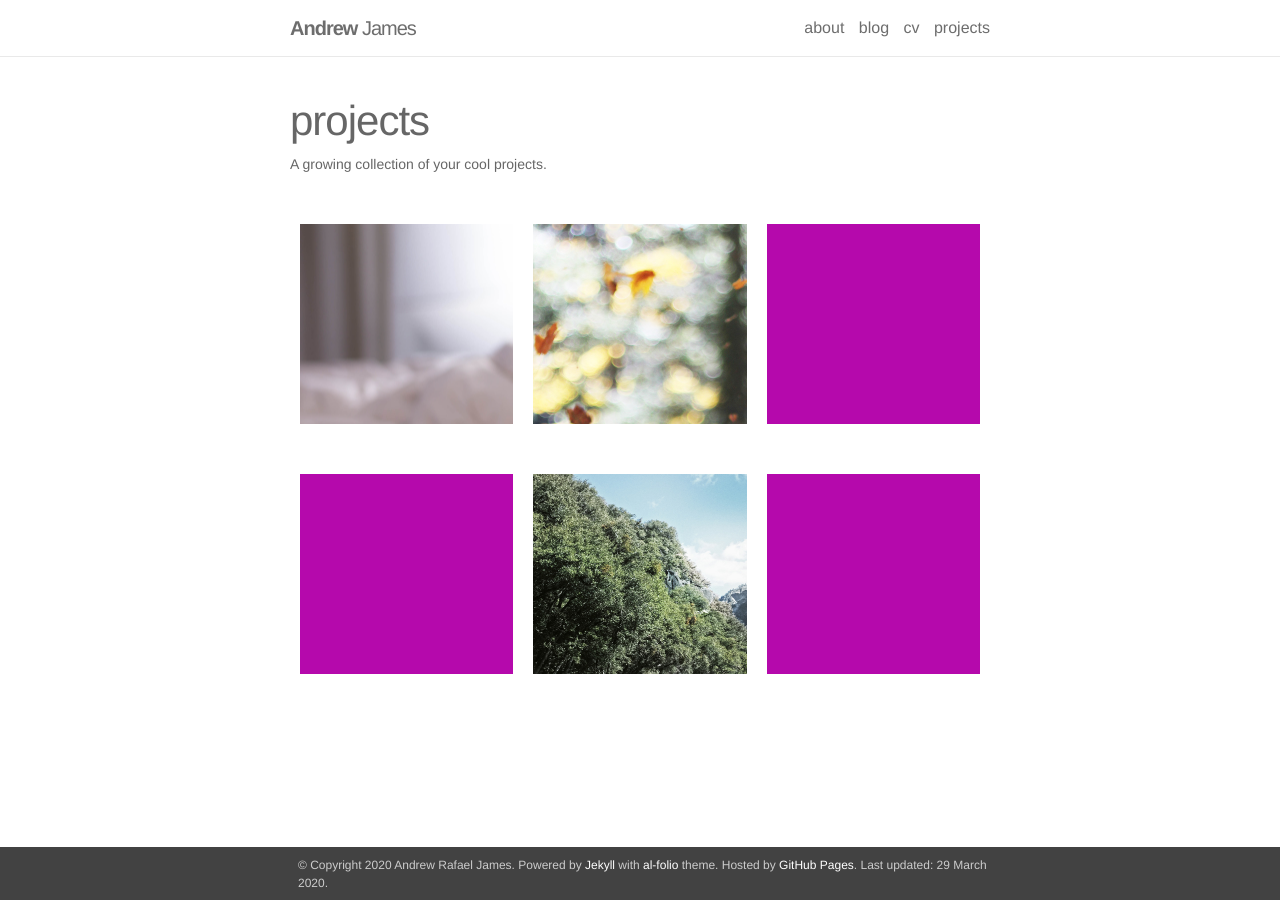
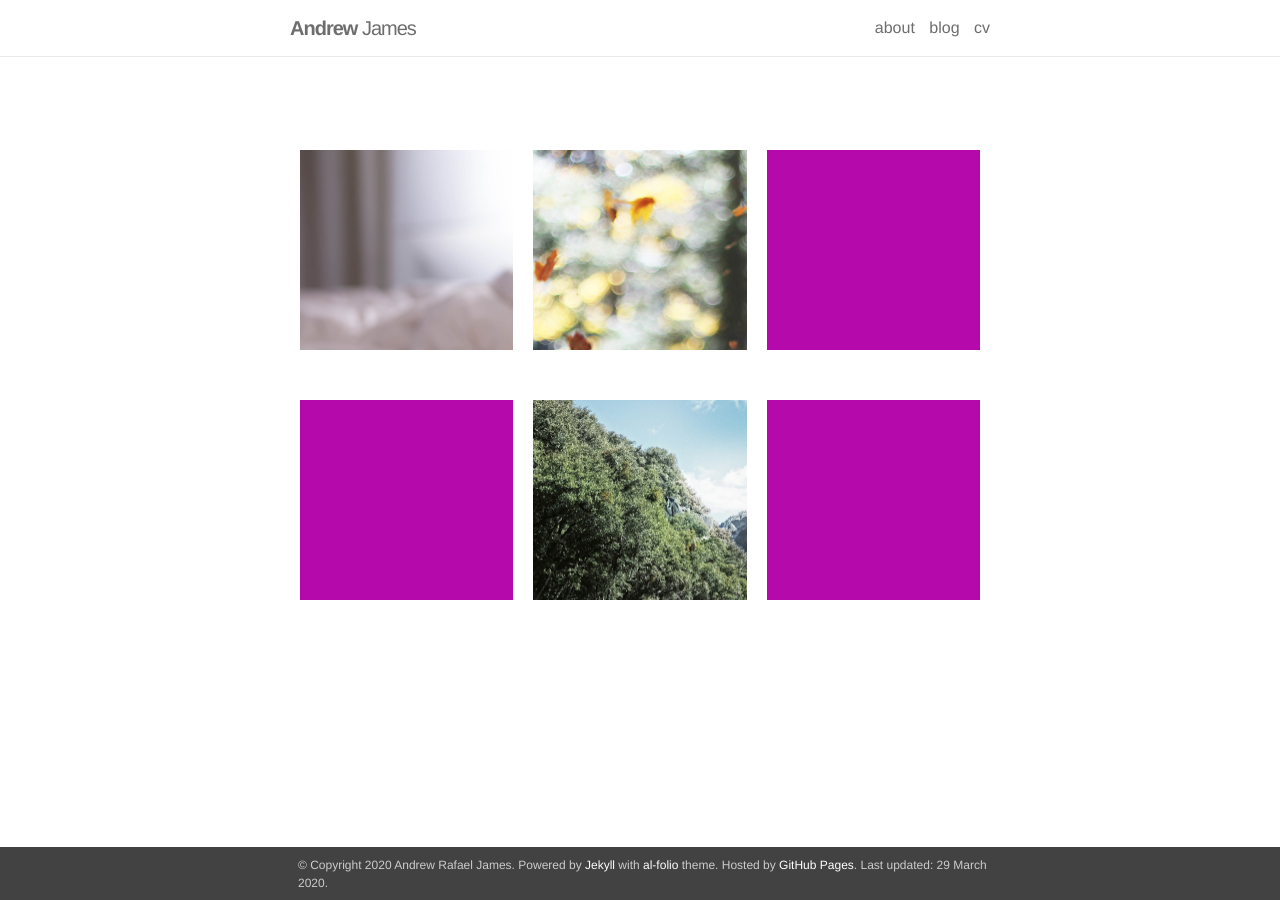
Before and after one commit to andrewrjames/andrewrjames.github.io, a Jekyll site: the page built from add pages/projects2.md, in a window 1280 px wide. Built offline with Jekyll 4.4.1, drawn with Linux system fonts in a browser that asks for light colours; nearby versions of some CDN libraries; our own code applies the rules of GitHub Pages for plain Markdown files; comment, search, counter and statistics services are not loaded.

Commit message:
Update projects2.md

```diff
--- a/add pages/projects2.md
+++ b/add pages/projects2.md
@@ -1,9 +1,4 @@
----
-layout: page
-title: projects
-permalink: /projects/
-description: A growing collection of your cool projects.
----
+
 
 {% for project in site.projects %}
 
```
